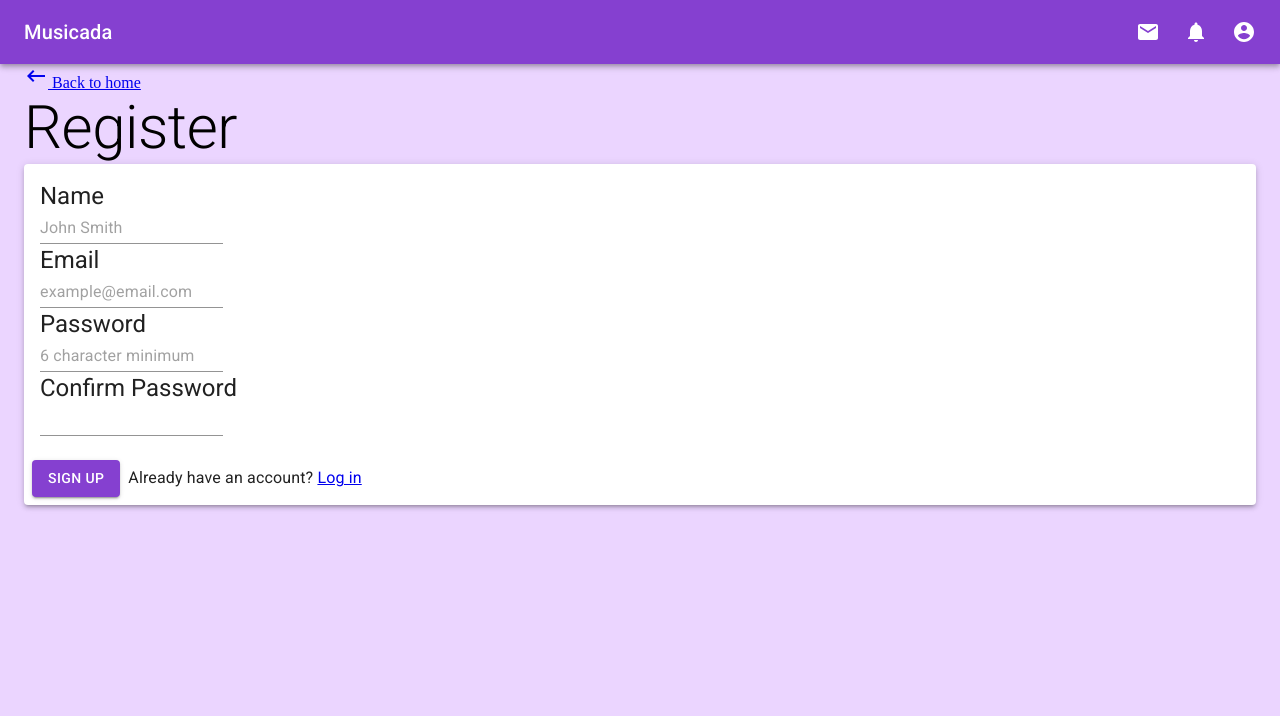
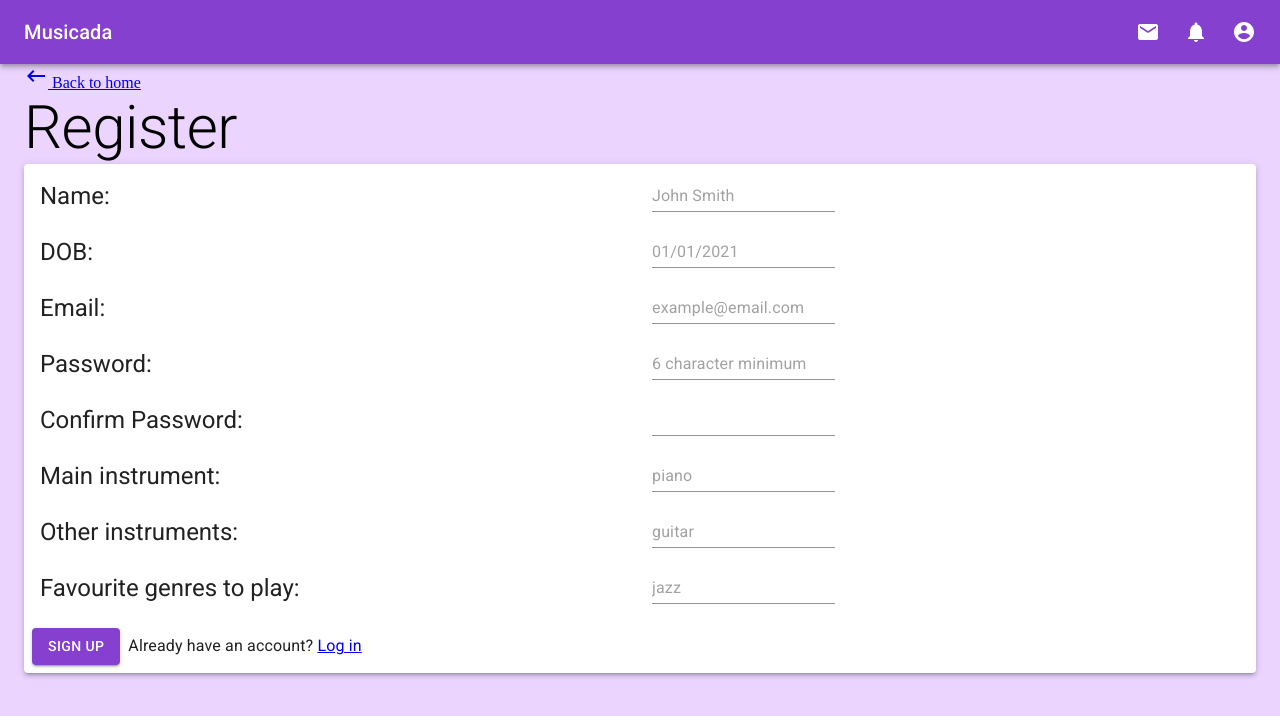
Before and after one commit to arob0017/Musicada, a React (Create React App) app in the folder client/: page /register in a window 1280 px wide. Shown: the top 716 px of the page. Built offline with nearby package versions, Linux system fonts and the light colour scheme.

Commit message:
userContext, display my profile name and email

```diff
--- /dev/null
+++ b/client/src/components/UserContext.js
@@ -0,0 +1,13 @@
+import { createContext, useContext, useState } from "react"
+
+const UserContext = createContext({})
+
+export const UserProvider = (props) => {
+    const [user, setUser] = useState()
+
+    return <UserContext.Provider {...props} value={{ user, setUser }} />
+}
+
+export const useUserContext = () => {
+    return useContext(UserContext)
+}
--- a/client/src/components/bottomNav.js
+++ b/client/src/components/bottomNav.js
@@ -52,7 +52,7 @@ function a11yProps(index) {
 }
 
 
-export default function NavBum() {
+export default function NavBottom() {
     const [value, setValue] = React.useState(0);
 
     const handleChange = (event, newValue) => {
--- a/client/src/components/register.js
+++ b/client/src/components/register.js
@@ -1,49 +1,61 @@
-import React, { Component } from "react";
-import { Link, Redirect } from "react-router-dom";
-import { Button, Card, CardActionArea, CardActions, CardContent, Container, TextField, Typography } from '@material-ui/core';
+import React, { useState } from "react";
+import { Link, withRouter } from "react-router-dom";
+import { useUserContext } from './UserContext'
+import { Button, Card, CardActionArea, CardActions, CardContent, Container, Grid, TextField, Typography } from '@material-ui/core';
 import 'fontsource-roboto';
 
 import API from "../utils/API";
 
-class Register extends Component {
-    constructor(props) {
-        super(props);
-        this.state = {
+const Register = withRouter((props) => {
+    const [state, setState] = useState({
         name: "",
         email: "",
+        DOB: "",
         password: "",
         password2: "",
+        instrumentMain: "",
+        otherInstrument: "",
+        genre: "",
+        // jam: true,
+        // bandFind: true,
+        // bandRecruit: true,
+
+
         errors: {},
         redirect: false
+    })
+
+    const { setUser } = useUserContext();
+
+    const onChange = e => {
+        setState({ ...state, [e.target.id]: e.target.value });
     };
-    }
-    onChange = e => {
-        this.setState({ [e.target.id]: e.target.value });
-    };
-    onSubmit = e => {
+
+    const onSubmit = e => {
         e.preventDefault();
         const newUser = {
-            name: this.state.name,
-            email: this.state.email,
-            password: this.state.password,
-            password2: this.state.password2
+            name: state.name,
+            email: state.email,
+            DOB: state.DOB,
+            password: state.password,
+            password2: state.password2,
+            instrumentMain: state.instrumentMain,
+            otherInstrument: state.otherInstrument,
+            genre: state.genre,
+            // jam: state.jam,
+            // bandFind: state.bandFind,
+            // bandRecruit: state.bandRecruit,
         };
         console.log(newUser);
 
         API.register(newUser).then(res => {
-            console.log(res);
-            this.setState({
-                redirect: true
+
+
+            setUser(res.data)
+            props.history.push("/")
         })
-        })
-
-    };
-    render() {
-        const { errors } = this.state;
-        if (this.state.redirect) {
-            return <Redirect to="/" />
-
     }
+    const { errors } = state;
     return (
         <Container>
 
@@ -55,44 +67,165 @@ class Register extends Component {
 
 
             <Card elevation={3}>
-                    <form noValidate onSubmit={this.onSubmit}>
+                <form noValidate onSubmit={onSubmit}>
                     <CardActionArea>
                         <CardContent>
-                                <Typography htmlFor="name" variant="h5" component="p">Name</Typography>
+                            <Grid container spacing={3}>
+                                <Grid item xs={6}>
+                                    <Typography htmlFor="name" variant="h5" component="p">Name:</Typography>
+                                </Grid>
+                                <Grid item xs={6}>
                                     <TextField
-                                    onChange={this.onChange}
-                                    value={this.state.name}
+                                        onChange={onChange}
+                                        value={state.name}
                                         error={errors.name}
                                         id="name"
                                         type="text"
                                         placeholder="John Smith"
                                     />
-                                <Typography htmlFor="email" variant="h5" component="p">Email</Typography>
+                                </Grid>
+
+                                <Grid item xs={6}>
+                                    <Typography htmlFor="DOB" variant="h5" component="p">DOB:</Typography>
+                                </Grid>
+                                <Grid item xs={6}>
                                     <TextField
-                                    onChange={this.onChange}
-                                    value={this.state.email}
+                                        onChange={onChange}
+                                        value={state.DOB}
+                                        error={errors.DOB}
+                                        id="DOB"
+                                        type="text"
+                                        placeholder="01/01/2021"
+                                    />
+                                </Grid>
+
+                                <Grid item xs={6}>
+                                    <Typography htmlFor="email" variant="h5" component="p">Email:</Typography>
+                                </Grid>
+                                <Grid item xs={6}>
+                                    <TextField
+                                        onChange={onChange}
+                                        value={state.email}
                                         error={errors.email}
                                         id="email"
                                         type="email"
                                         placeholder="example@email.com"
                                     />
-                                <Typography htmlFor="password" variant="h5" component="p">Password</Typography>
+                                </Grid>
+
+                                <Grid item xs={6}>
+                                    <Typography htmlFor="password" variant="h5" component="p">Password:</Typography>
+                                </Grid>
+                                <Grid item xs={6}>
                                     <TextField
-                                    onChange={this.onChange}
-                                    value={this.state.password}
+                                        onChange={onChange}
+                                        value={state.password}
                                         error={errors.password}
                                         id="password"
                                         type="password"
                                         placeholder="6 character minimum"
                                     />
-                                <Typography htmlFor="password2" variant="h5" component="p">Confirm Password</Typography>
+                                </Grid>
+
+                                <Grid item xs={6}>
+                                    <Typography htmlFor="password2" variant="h5" component="p">Confirm Password:</Typography>
+                                </Grid>
+                                <Grid item xs={6}>
                                     <TextField
-                                    onChange={this.onChange}
-                                    value={this.state.password2}
+                                        onChange={onChange}
+                                        value={state.password2}
                                         error={errors.password2}
                                         id="password2"
                                         type="password"
                                     />
+                                </Grid>
+
+                                <Grid item xs={6}>
+                                    <Typography htmlFor="instrumentMain" variant="h5" component="p">Main instrument:</Typography>
+                                </Grid>
+                                <Grid item xs={6}>
+                                    <TextField
+                                        onChange={onChange}
+                                        value={state.instrumentMain}
+                                        error={errors.instrumentMain}
+                                        id="instrumentMain"
+                                        type="text"
+                                        placeholder="piano"
+                                    />
+                                </Grid>
+
+                                <Grid item xs={6}>
+                                    <Typography htmlFor="instrumentOther" variant="h5" component="p">Other instruments:</Typography>
+                                </Grid>
+                                <Grid item xs={6}>
+                                    <TextField
+                                        onChange={onChange}
+                                        value={state.otherInstrument}
+                                        error={errors.otherInstrument}
+                                        id="otherInstrument"
+                                        type="text"
+                                        placeholder="guitar"
+                                    />
+                                </Grid>
+
+                                <Grid item xs={6}>
+                                    <Typography htmlFor="genre" variant="h5" component="p">Favourite genres to play:</Typography>
+                                </Grid>
+                                <Grid item xs={6}>
+                                    <TextField
+                                        onChange={onChange}
+                                        value={state.genre}
+                                        error={errors.genre}
+                                        id="genre"
+                                        type="text"
+                                        placeholder="jazz"
+                                    />
+                                </Grid>
+
+                                {/* <Grid item xs={6}>
+                                        <Typography htmlFor="instrumentOther" variant="h5" component="p">Are you looking to:</Typography>
+                                    </Grid>
+                                    <Grid item xs={6}>
+                                        <Grid item xs={3}>
+                                            <Typography htmlFor="instrumentOther" component="p">Jam:</Typography>
+                                        </Grid>
+                                        <Grid item xs={3}>
+                                            <Checkbox
+                                                onChange={onChange}
+                                                inputProps={{ 'aria-label': 'primary checkbox' }}
+                                                value={state.jam}
+                                                error={errors.jam}
+                                            />
+                                        </Grid>
+
+                                        <Grid item xs={6}>
+                                            <Typography htmlFor="instrumentOther" component="p">Find A Band:</Typography>
+                                        </Grid>
+                                        <Grid item xs={6}>
+                                            <Checkbox
+                                                // checked={checked}
+                                                onChange={onChange}
+                                                inputProps={{ 'aria-label': 'primary checkbox' }}
+                                                value={state.bandFind}
+                                                error={errors.bandFind}
+                                            />
+                                        </Grid>
+
+                                        <Grid item xs={6}>
+                                            <Typography htmlFor="instrumentOther" component="p">Recruit Members for your Band:</Typography>
+                                        </Grid>
+                                        <Grid item xs={6}>
+                                            <Checkbox
+                                                // checked={checked}
+                                                onChange={onChange}
+                                                inputProps={{ 'aria-label': 'primary checkbox' }}
+                                                value={state.bandRecruit}
+                                                error={errors.bandRecruit}
+                                            />
+                                        </Grid> */}
+
+                                {/* </Grid> */}
+                            </Grid>
                         </CardContent>
                     </CardActionArea>
                     <CardActions>
@@ -103,6 +236,5 @@ class Register extends Component {
             </Card>
         </Container>
     );
-    }
-}
+})
 export default Register;
--- a/client/src/pages/landing.js
+++ b/client/src/pages/landing.js
@@ -1,12 +1,12 @@
 import React from "react";
-import NavBum from "../components/bottomNav"
+import NavBottom from "../components/bottomNav"
 import ButtonCmp from "../components/button";
 
 function Landing() {
     return (
         <>
             <div>
-                <NavBum />
+                <NavBottom />
             </div>
         </>
     );
```
Also changed, not shown: client/src/App.js (+34 -24 lines), client/src/components/checkbox.js (added, +43 -0 lines), client/src/components/login.js (+11 -2 lines), client/src/pages/MyProfile.js (+17 -9 lines), 2 other files (tests, documents, lock files or other folders). Lines whose indentation alone changed are shown as unchanged.
